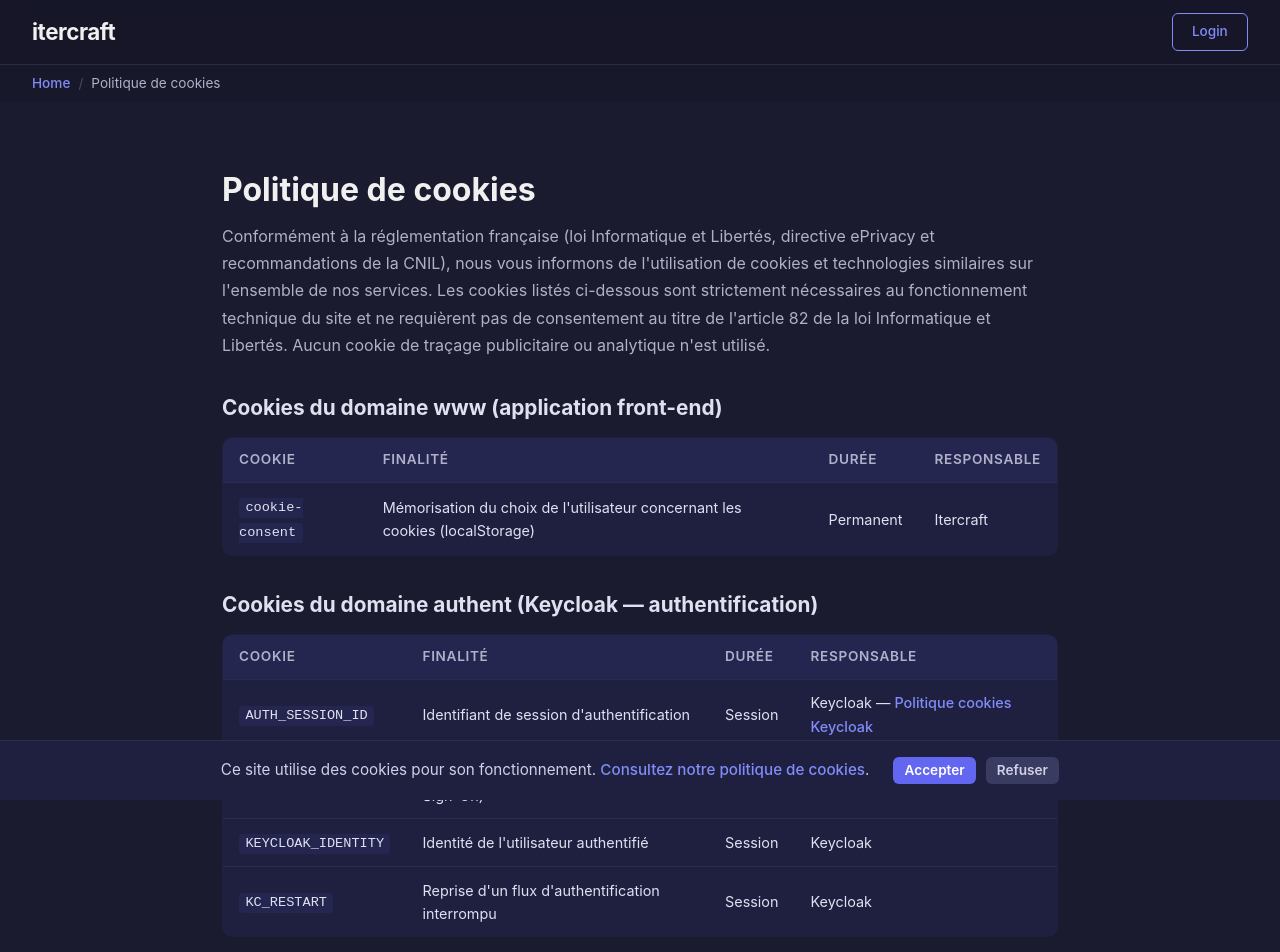
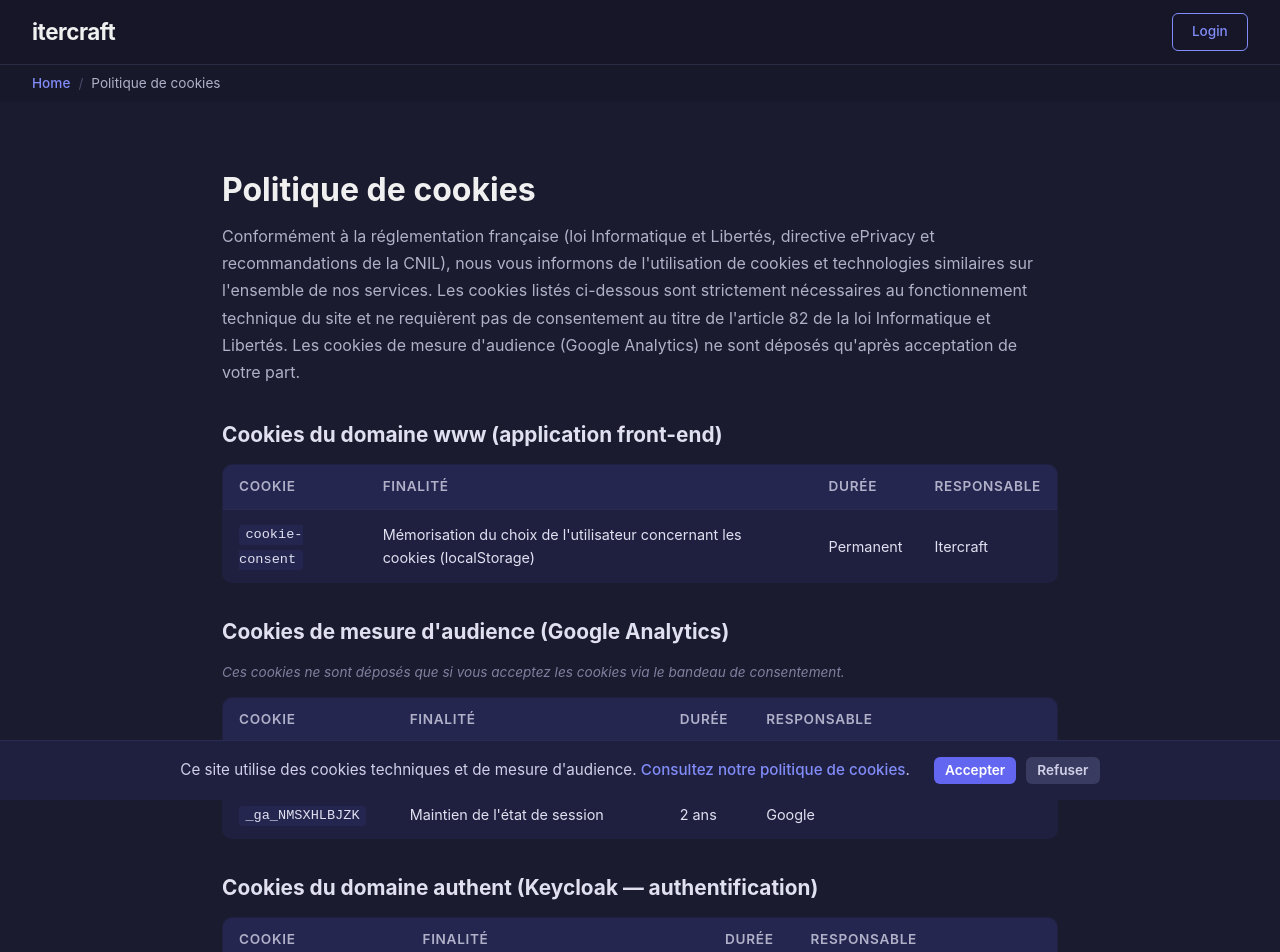
Before and after one commit to neodatsu/itercraft, a React (Vite) app in the folder itercraft_front/: page /cookies in a window 1280 px wide. Shown: the top 952 px of the page. Built offline with nearby package versions, Linux system fonts and the light colour scheme; what keycloak-js would draw is missing.

Commit message:
add google analytics

```diff
--- a/itercraft_front/src/components/common/CookieConsent.tsx
+++ b/itercraft_front/src/components/common/CookieConsent.tsx
@@ -1,15 +1,45 @@
-import { useState } from 'react';
+import { useEffect, useState } from 'react';
 import { Link } from 'react-router-dom';
 import './CookieConsent.css';
 
 const STORAGE_KEY = 'cookie-consent';
+const GA_ID = 'G-NMSXHLBJZK';
+
+function loadGoogleAnalytics() {
+  if (document.getElementById('ga-script')) return;
+  const script = document.createElement('script');
+  script.id = 'ga-script';
+  script.async = true;
+  script.src = `https://www.googletagmanager.com/gtag/js?id=${GA_ID}`;
+  document.head.appendChild(script);
+
+  window.dataLayer = window.dataLayer || [];
+  function gtag(...args: unknown[]) { window.dataLayer!.push(args); }
+  gtag('js', new Date());
+  gtag('config', GA_ID);
+}
+
+declare global {
+  interface Window {
+    dataLayer?: unknown[];
+  }
+}
 
 export function CookieConsent() {
   const [visible, setVisible] = useState(() => !localStorage.getItem(STORAGE_KEY));
 
+  useEffect(() => {
+    if (localStorage.getItem(STORAGE_KEY) === 'accepted') {
+      loadGoogleAnalytics();
+    }
+  }, []);
+
   function handleChoice(choice: 'accepted' | 'refused') {
     localStorage.setItem(STORAGE_KEY, choice);
     setVisible(false);
+    if (choice === 'accepted') {
+      loadGoogleAnalytics();
+    }
   }
 
   if (!visible) return null;
@@ -17,7 +47,7 @@ export function CookieConsent() {
   return (
     <div className="cookie-consent" role="banner" aria-label="Cookie consent">
       <p>
-        Ce site utilise des cookies pour son fonctionnement.{' '}
+        Ce site utilise des cookies techniques et de mesure d'audience.{' '}
         <Link to="/cookies">Consultez notre politique de cookies</Link>.
       </p>
       <div className="cookie-consent-buttons">
--- a/itercraft_front/src/pages/cookies/CookiePolicyPage.css
+++ b/itercraft_front/src/pages/cookies/CookiePolicyPage.css
@@ -66,6 +66,13 @@
   font-size: 0.85rem;
 }
 
+.cookie-policy-note {
+  color: #8080a0;
+  font-size: 0.85rem;
+  font-style: italic;
+  margin-bottom: 0.8rem;
+}
+
 .cookie-policy-legal {
   margin-top: 2.5rem;
   padding-top: 1.5rem;
--- a/itercraft_front/src/pages/cookies/CookiePolicyPage.tsx
+++ b/itercraft_front/src/pages/cookies/CookiePolicyPage.tsx
@@ -9,8 +9,8 @@ export function CookiePolicyPage() {
         et recommandations de la CNIL), nous vous informons de l'utilisation de cookies et
         technologies similaires sur l'ensemble de nos services. Les cookies listés ci-dessous sont
         strictement nécessaires au fonctionnement technique du site et ne requièrent pas de
-        consentement au titre de l'article 82 de la loi Informatique et Libertés. Aucun cookie de
-        traçage publicitaire ou analytique n'est utilisé.
+        consentement au titre de l'article 82 de la loi Informatique et Libertés. Les cookies de
+        mesure d'audience (Google Analytics) ne sont déposés qu'après acceptation de votre part.
       </p>
 
       <h2>Cookies du domaine www (application front-end)</h2>
@@ -29,6 +29,40 @@ export function CookiePolicyPage() {
             <td>Mémorisation du choix de l'utilisateur concernant les cookies (localStorage)</td>
             <td>Permanent</td>
             <td>Itercraft</td>
+          </tr>
+        </tbody>
+      </table>
+
+      <h2>Cookies de mesure d'audience (Google Analytics)</h2>
+      <p className="cookie-policy-note">
+        Ces cookies ne sont déposés que si vous acceptez les cookies via le bandeau de consentement.
+      </p>
+      <table>
+        <thead>
+          <tr>
+            <th>Cookie</th>
+            <th>Finalité</th>
+            <th>Durée</th>
+            <th>Responsable</th>
+          </tr>
+        </thead>
+        <tbody>
+          <tr>
+            <td><code>_ga</code></td>
+            <td>Distinction des visiteurs uniques</td>
+            <td>2 ans</td>
+            <td>
+              Google —{' '}
+              <a href="https://policies.google.com/privacy" target="_blank" rel="noopener noreferrer">
+                Politique de confidentialité
+              </a>
+            </td>
+          </tr>
+          <tr>
+            <td><code>_ga_NMSXHLBJZK</code></td>
+            <td>Maintien de l'état de session</td>
+            <td>2 ans</td>
+            <td>Google</td>
           </tr>
         </tbody>
       </table>
@@ -106,9 +140,9 @@ export function CookiePolicyPage() {
           <strong>Responsable du traitement :</strong> Itercraft
         </p>
         <p>
-          <strong>Base légale :</strong> Intérêt légitime — les cookies listés ci-dessus sont
-          strictement nécessaires à la fourniture du service demandé par l'utilisateur (exemption de
+          <strong>Base légale :</strong> Intérêt légitime pour les cookies techniques (exemption de
           consentement au titre de l'article 82 de la loi Informatique et Libertés).
+          Consentement pour les cookies de mesure d'audience (Google Analytics).
         </p>
         <p>
           <strong>Vos droits :</strong> Vous pouvez à tout moment supprimer les cookies via les
```
Also changed, not shown: 2 other files (tests, documents, lock files or other folders).
